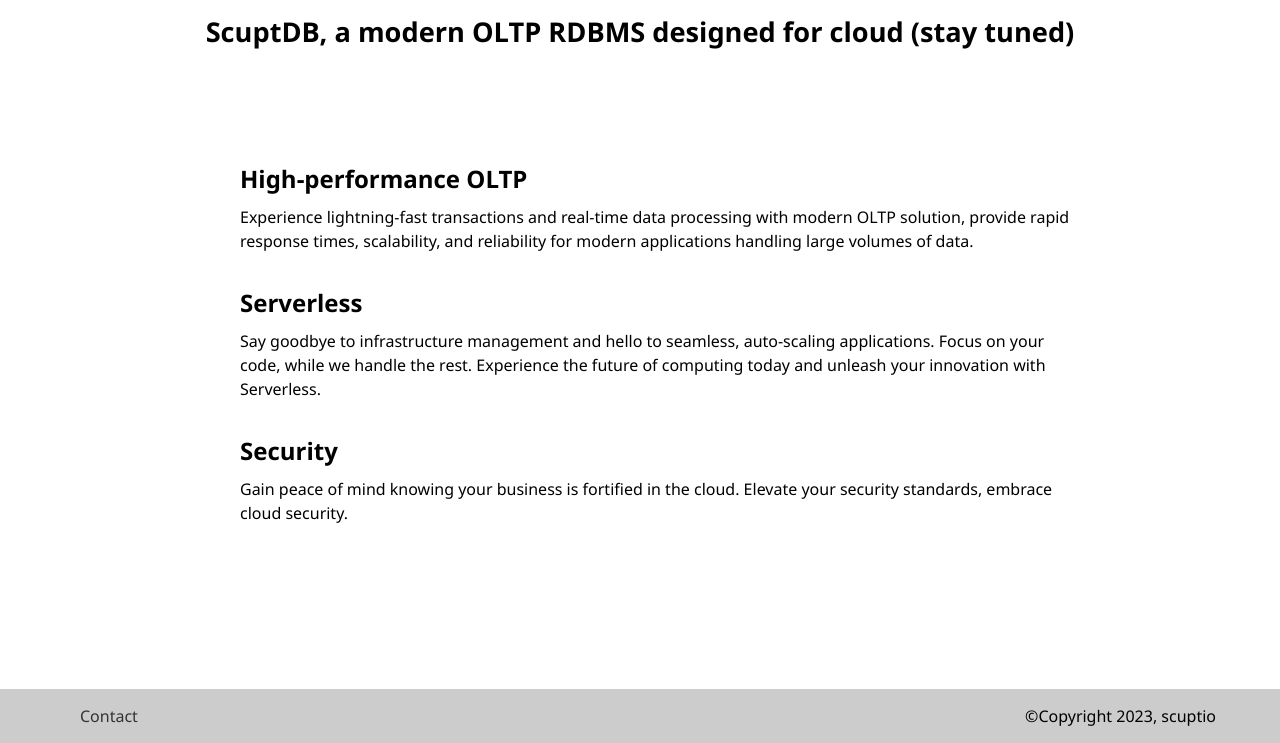
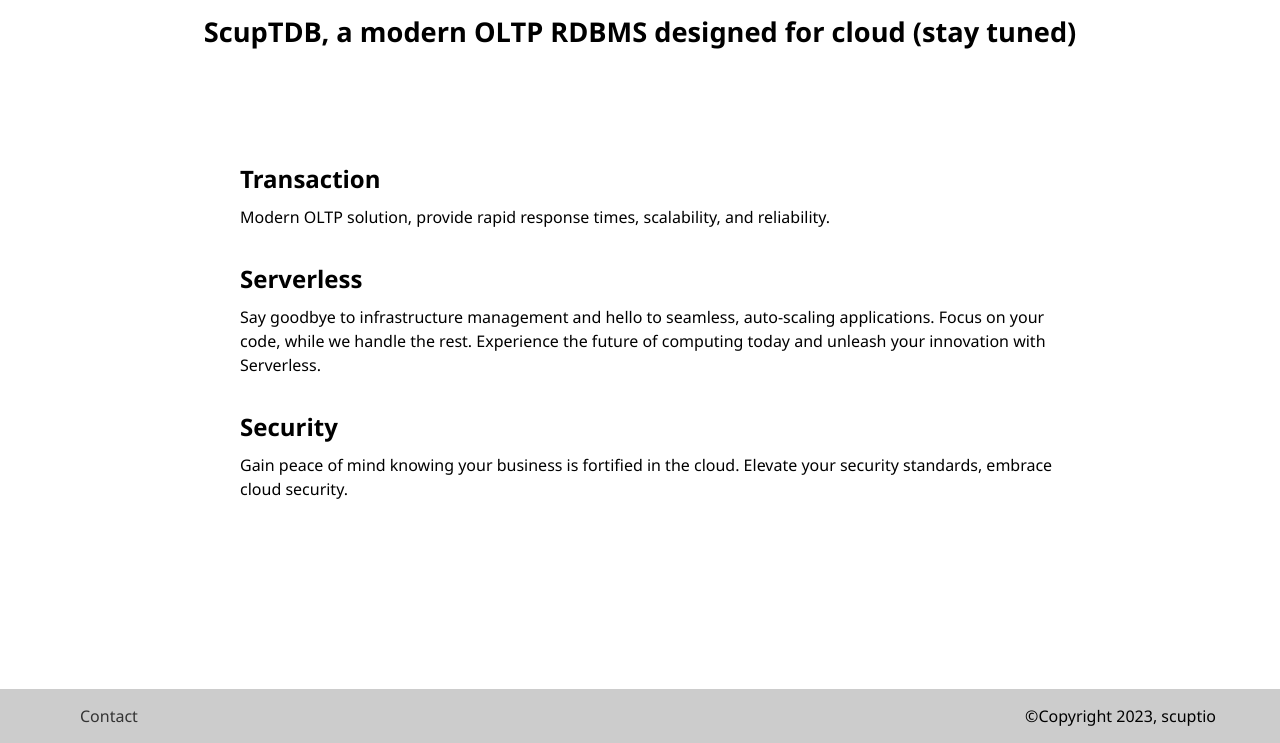
Before and after one commit to scuptio/scuptio.github.io, a plain HTML site: page index.html in a window 1280 px wide. Shown: the part 57-800 px from the top of the page. Drawn offline with Linux system fonts and the light colour scheme.

Commit message:
Update index.html

```diff
--- a/index.html
+++ b/index.html
@@ -5,7 +5,7 @@
   <meta charset="UTF-8">
   <meta name="viewport" content="width=device-width, initial-scale=1.0">
   <link rel="stylesheet" href="css/style.css">
-  <title>ScuptDB</title>
+  <title>ScupTDB</title>
 </head>
 
 <body>
@@ -21,7 +21,7 @@
 
   <div id="container">
     <section class="message-box">
-      <h1>ScuptDB, a modern OLTP RDBMS designed for cloud (stay tuned)</h1>
+      <h1>ScupTDB, a modern OLTP RDBMS designed for cloud (stay tuned)</h1>
 
     </section>
 
@@ -29,8 +29,8 @@
       <div class="feature">
 
         <div>
-          <h2>High-performance OLTP</h2>
-          <p>Experience lightning-fast transactions and real-time data processing with modern OLTP solution, provide rapid response times, scalability, and reliability for modern applications handling large volumes of data.</p>
+          <h2>Transaction</h2>
+          <p>Modern OLTP solution, provide rapid response times, scalability, and reliability.</p>
         </div>
       </div>
       <div class="feature">
```
